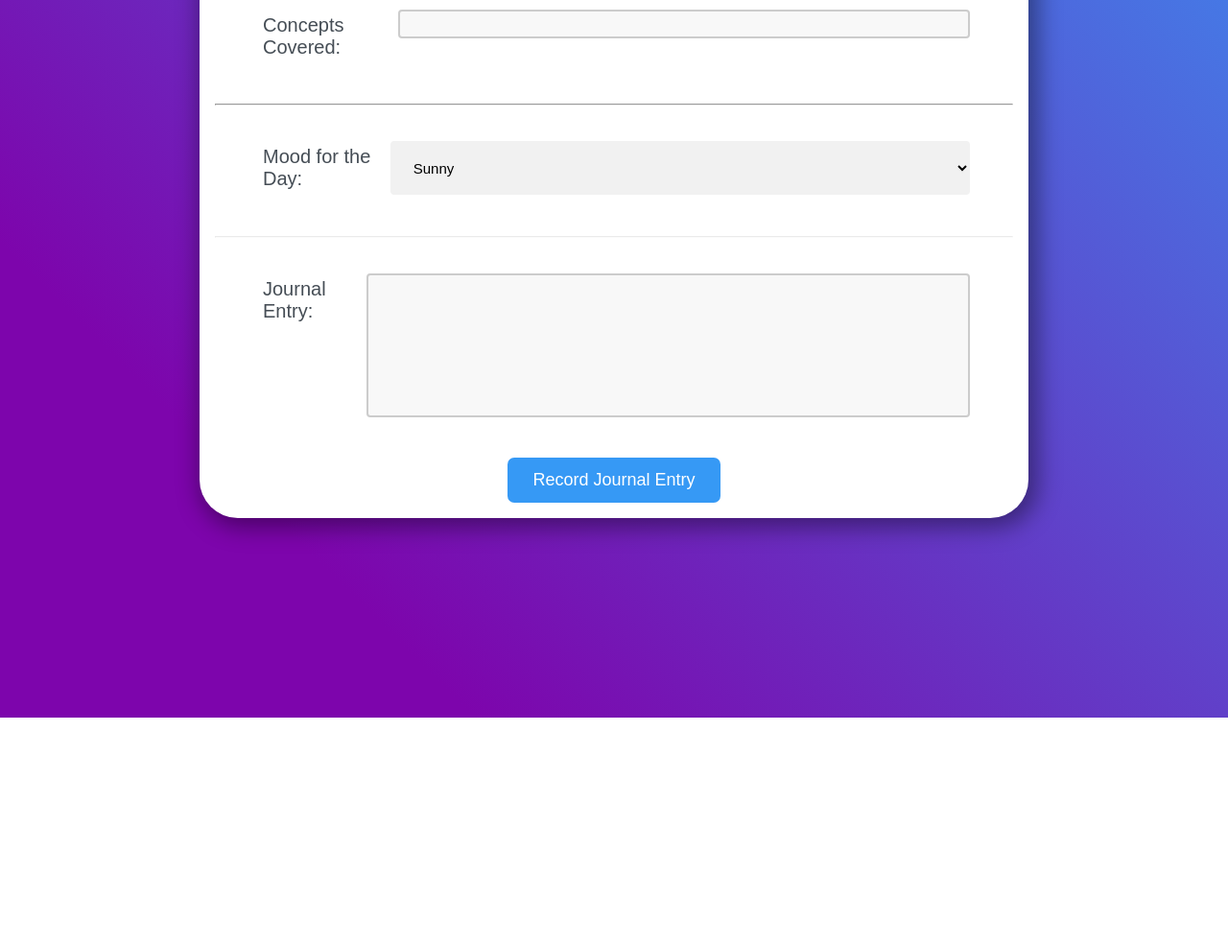
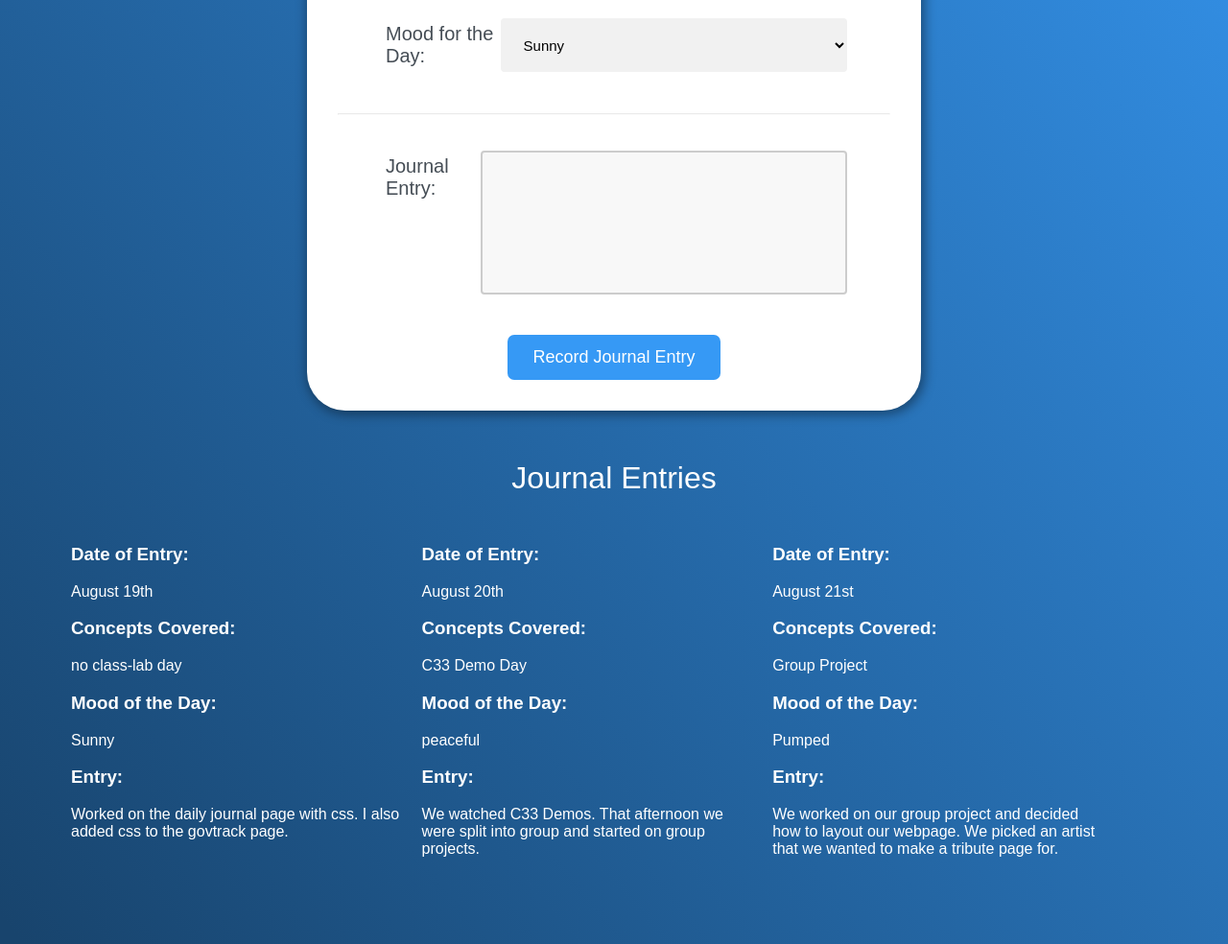
Before and after one commit to JQuinSmith/daily-journal, a plain HTML site: page src/index.html in a window 1280 px wide. Shown: the part 447-1431 px from the top of the page at 96% size. Before the commit the page ends 1195 px from the top, so only its background shows below. Drawn offline with Linux system fonts and the light colour scheme.

Commit message:
huge style updates, added functions to post entry objects to the DOM

```diff
--- a/src/index.html
+++ b/src/index.html
@@ -8,14 +8,16 @@
     <link rel="stylesheet" href="styles/journal.css">
 </head>
     <body>
-        <div class="outer">
+        <div class="w3-container">
             <div class="inner">
                 <h1>Daily Journal</h1>
                 <form class="flex-form" action="">
+
                     <fieldset class="date">
                             <label for="dateOfEntry">Date of Entry:</label>
                             <input type="date" name="" id="">
                         </fieldset>
+
                     <hr class="dateDiv">
 
                         <fieldset class="concept">
@@ -48,7 +50,15 @@
                         <button type="button">Record Journal Entry</button>
                     </div>
                 </form>
+
             </div>
+        </div>
+
+        <div class="history">
+            <h1 class="history">Journal Entries</h1>
+            <article class="entryLog">
+
+            </article>
         </div>
         <script src="scripts/journal.js"></script>
     </body>
--- a/src/scripts/journal.js
+++ b/src/scripts/journal.js
@@ -1,25 +1,43 @@
 
-const journalEntry = []
-journalEntry.push({
+const journalEntries = [
+   {
       dateOfEntry: "August 19th",
       conceptsCovered: "no class-lab day",
-   moodOfTheDay: "sunny",
-   entry: "worked on the daily journal page with css. I also added css to the govtrack page.",
-})
-
-journalEntry.push({
+      moodOfTheDay: "Sunny",
+      entry: "Worked on the daily journal page with css. I also added css to the govtrack page.",
+   },
+   {
       dateOfEntry: "August 20th",
       conceptsCovered: "C33 Demo Day",
-   moodOfTheDay: "cloudy",
+      moodOfTheDay: "peaceful",
       entry: "We watched C33 Demos. That afternoon we were split into group and started on group projects.",
-})
-
-journalEntry.push({
+   },
+   {
       dateOfEntry: "August 21st",
       conceptsCovered: "Group Project",
-   moodOfTheDay: "foggy",
-   entry: "We worked on our group project and decided how to layout our webpage. We picked an artist that we wanted to make a tribute page for.",
-})
+      moodOfTheDay: "Pumped",
+      entry: "We worked on our group project and decided how to layout our webpage. We picked an artist that we wanted to make a tribute page for."
+   }
+]
 
+const makeJournalEntryComponent = (journalEntries) => {
+   // Create your own HTML structure for a journal entry
+   return `
+      <div class="segment">
+         <h3>Date of Entry:</h3>
+         <p>${journalEntries.dateOfEntry}</p>
+         <h3>Concepts Covered:</h3>
+         <p>${journalEntries.conceptsCovered}</p>
+         <h3>Mood of the Day:</h3>
+         <p>${journalEntries.moodOfTheDay}</p>
+         <h3>Entry:</h3>
+         <p>${journalEntries.entry}</p>
+      </div>
+   `
+}
 
-console.log("journalEntry", journalEntry);
+const entryContainer = document.querySelector(".entryLog")
+
+ journalEntries.forEach( entries => {
+   entryContainer.innerHTML += makeJournalEntryComponent(entries);
+});
--- a/src/styles/journal.css
+++ b/src/styles/journal.css
@@ -1,3 +1,7 @@
+html {
+    background: linear-gradient(50deg, rgb(24, 68, 109) 1%, rgba(54, 153, 245, 1) 100%) no-repeat;
+}
+
 h1 {
   text-align: center;
   font-family: 'Livvic', sans-serif;
@@ -8,9 +12,10 @@ h1 {
 body {
     display: flex;
     justify-content: center;
-    margin: 13em;
-    background: linear-gradient(45deg, rgb(125, 5, 172) 20%, rgba(54, 153, 245, 1) 100%) no-repeat;
+    margin: 4em;
+    flex-direction: column;
 }
+
 
 
 label {
@@ -36,11 +41,7 @@ input {
     font-size: 18px;
 }
 
-.dateDiv {
-    opacity: 1;
-}
-
-.conceptDiv {
+.dateDiv, .opacityDiv {
     opacity: 1;
 }
 
@@ -48,11 +49,18 @@ input {
     opacity: .20;
 }
 
+.w3-container {
+    display: flex;
+    justify-content: center;
+
+}
+
 .inner {
     background-color: white;
     border-radius: 40px;
-    padding: 1em;
-    box-shadow: 5px 5px 25px 5px rgba(0,0,0,0.4);
+    padding: 2em;
+    box-shadow: 2px 2px 12px 2px rgba(0,0,0,0.4);
+    max-width: 50%;
 }
 
 .date {
@@ -116,7 +124,13 @@ button {
     margin: -10px, 10px;
     cursor: pointer;
     border-radius: 7px;
-      }
+    transition-duration: .3s;
+}
+
+button:hover {
+
+    background-color: rgb(24, 69, 108) ;
+}
 
 select {
     width: 100%;
@@ -131,3 +145,36 @@ select {
     display: flex;
     justify-content: center;
 }
+
+div.history {
+    margin-top: 30px;
+}
+
+.history {
+    color: white;
+    font-family: 'Livvic', sans-serif;
+    font-weight: lighter;
+}
+
+.entryLog {
+    display: flex;
+    flex-wrap: wrap;
+}
+
+.segment {
+    flex-basis: 30%;
+    padding: 10px;
+}
+
+article {
+    color: white;
+    font-family: 'Livvic', sans-serif;
+    font-weight: lighter;
+    display: flex;
+    flex-direction: row;
+    flex-wrap: wrap;
+}
+
+article h3{
+    font-weight: bold;
+}
```
Also changed, not shown: src/styles/images/undraw_portfolio_update_nqhs.svg (added), 2 other files. Lines whose indentation alone changed are shown as unchanged.
